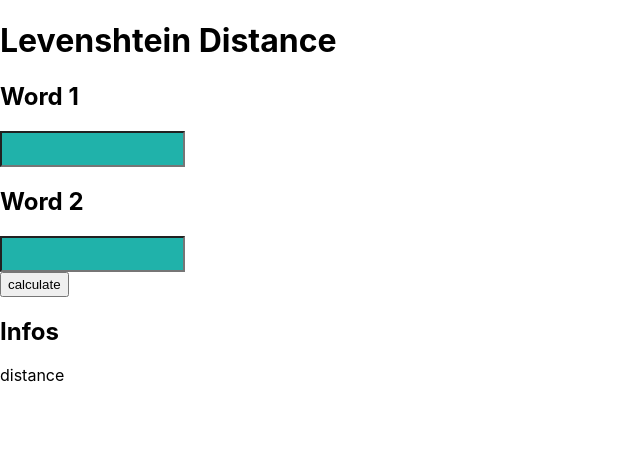
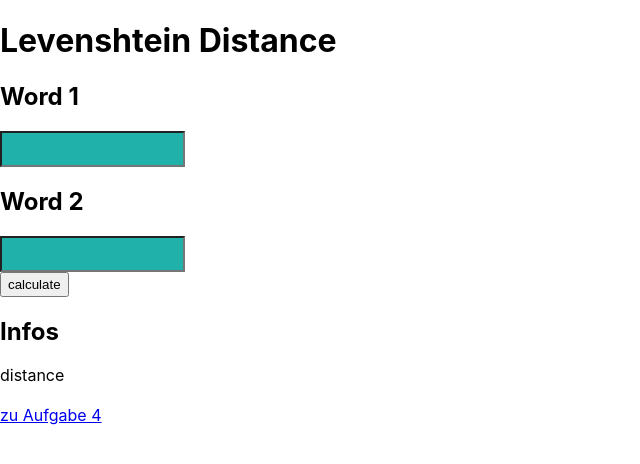
Before and after one commit to maakkiiii/levenshteinDistance, a React (Create React App) app: page / in a window 1280 px wide. Shown: the top 464 px of the page, without its empty margins (0-640 px from the left). Built offline with nearby package versions, Linux system fonts and the light colour scheme.

Commit message:
update Aufgabe 4

```diff
--- a/src/App.js
+++ b/src/App.js
@@ -56,7 +56,9 @@ function App() {
                     {output}
                 </div>
             </div>
+            <br/>
 
+            <a href="levenshtein2.js">zu Aufgabe 4</a>
         </>
     );
 }
```
